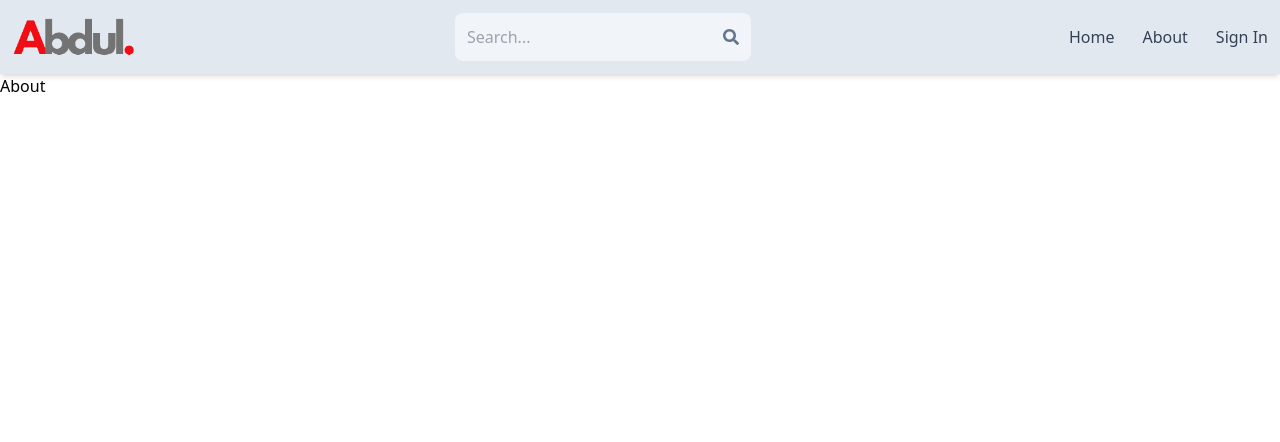
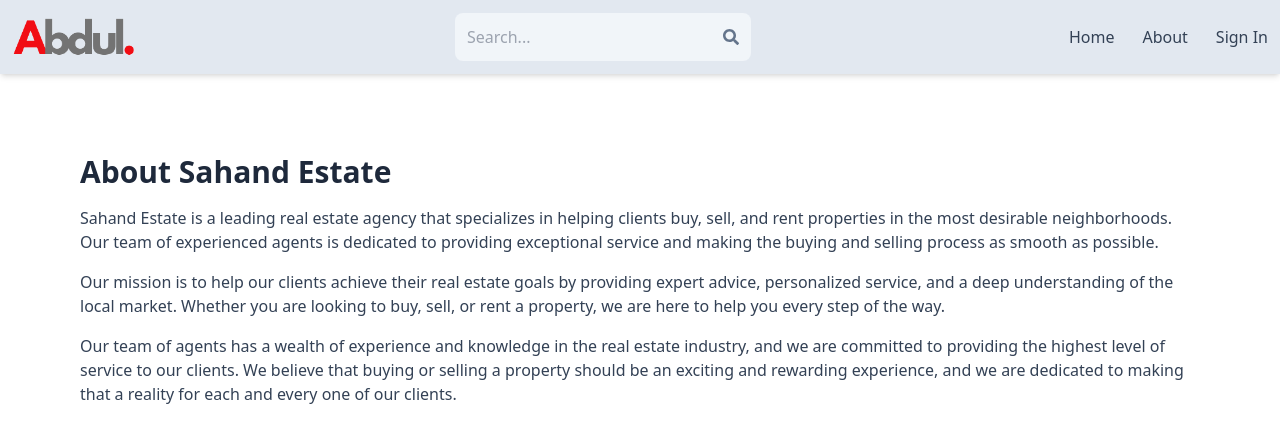
Before and after one commit to zakus2023/abdul-mern-realestate, a React (Vite) app in the folder client/: page /about in a window 1280 px wide. Shown: the top 442 px of the page. Built offline with nearby package versions, Linux system fonts and the light colour scheme; no server answers.

Commit message:
complete about page

```diff
--- a/client/src/Pages/About.jsx
+++ b/client/src/Pages/About.jsx
@@ -2,8 +2,13 @@ import React from 'react'
 
 export default function About() {
   return (
-    <div>
-      <h1>About</h1>
+    <div className='py-20 px-4 max-w-6xl mx-auto'>
+      <h1 className='text-3xl font-bold mb-4 text-slate-800'>About Sahand Estate</h1>
+      <p className='mb-4 text-slate-700'>Sahand Estate is a leading real estate agency that specializes in helping clients buy, sell, and rent properties in the most desirable neighborhoods. Our team of experienced agents is dedicated to providing exceptional service and making the buying and selling process as smooth as possible.</p>
+      <p className='mb-4 text-slate-700'>
+      Our mission is to help our clients achieve their real estate goals by providing expert advice, personalized service, and a deep understanding of the local market. Whether you are looking to buy, sell, or rent a property, we are here to help you every step of the way.
+      </p>
+      <p className='mb-4 text-slate-700'>Our team of agents has a wealth of experience and knowledge in the real estate industry, and we are committed to providing the highest level of service to our clients. We believe that buying or selling a property should be an exciting and rewarding experience, and we are dedicated to making that a reality for each and every one of our clients.</p>
     </div>
   )
 }
```
